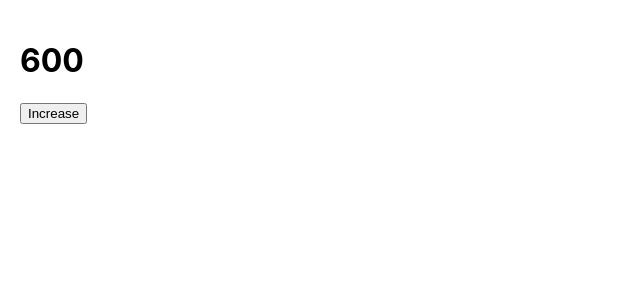
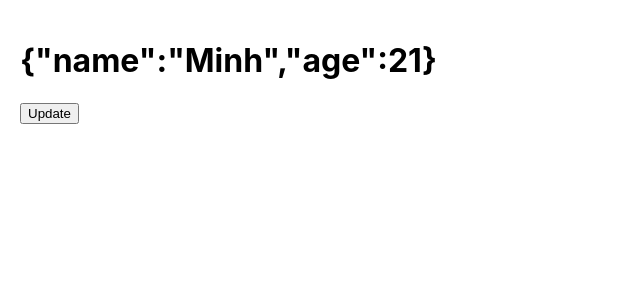
Before and after one commit to minh1304/testReact, a React (Create React App) app: page / in a window 1280 px wide. Shown: the top 300 px of the page, without its empty margins (0-640 px from the left). Built offline with nearby package versions, Linux system fonts and the light colour scheme.

Commit message:
test 3 useState

```diff
--- a/src/App.js
+++ b/src/App.js
@@ -4,19 +4,21 @@
 
 function App() {
 
-  const order = [100,200,300]
-  const [counter, setCounter] = useState(() => {
-    const total = order.reduce((total,curr) =>total + curr )
-    return  total
+  const [info, setInfo] = useState({
+    name: "Minh",
+    age: 21,
   });
-  const handleIncrease = () => {
-    setCounter(counter+1)
+  const handleUpdate = () => {
+    setInfo(prev => ({
+      ...prev,
+      id: 19521858
+    }))
 
   }
   return (
     <div className="App" style={{padding:20}}>
-      <h1>{counter}</h1>
-      <button onClick={handleIncrease}>Increase</button>
+      <h1>{JSON.stringify(info)}</h1>
+      <button onClick={handleUpdate}>Update</button>
     </div>
 
   );
```
